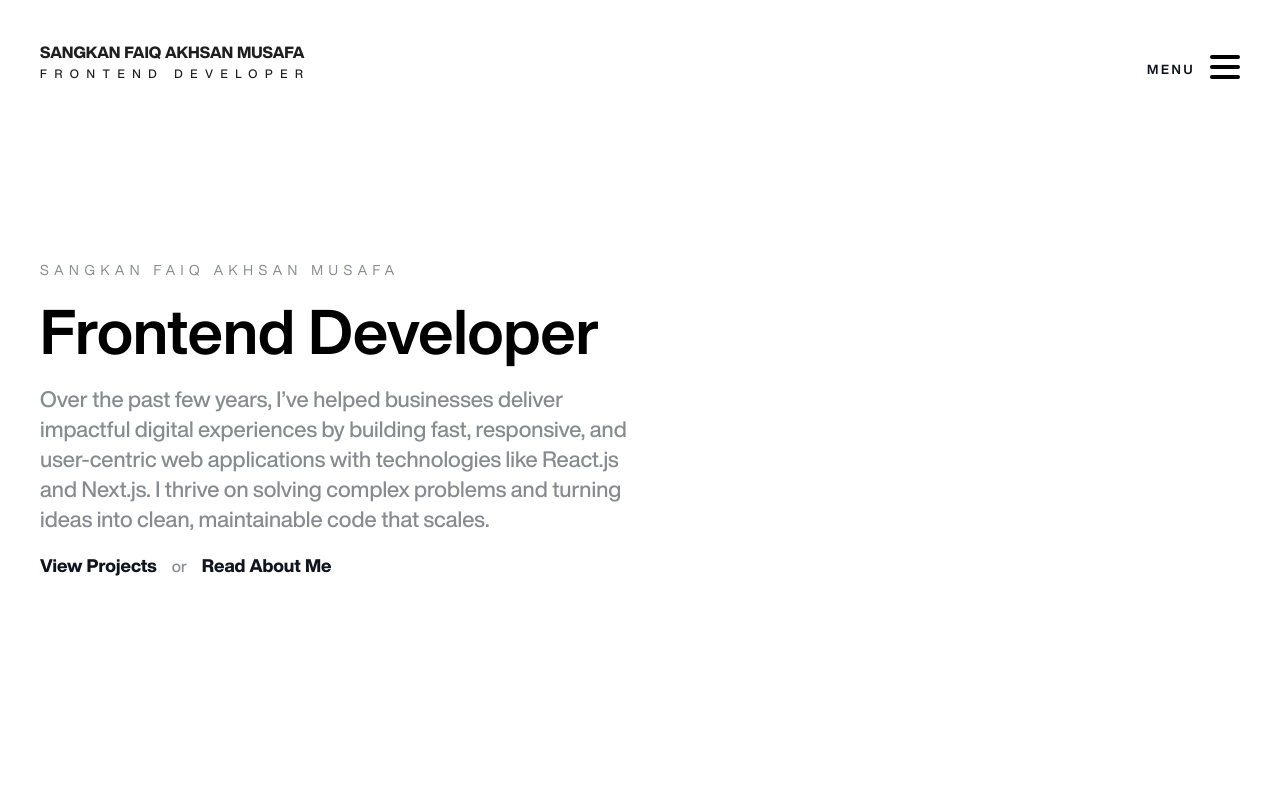
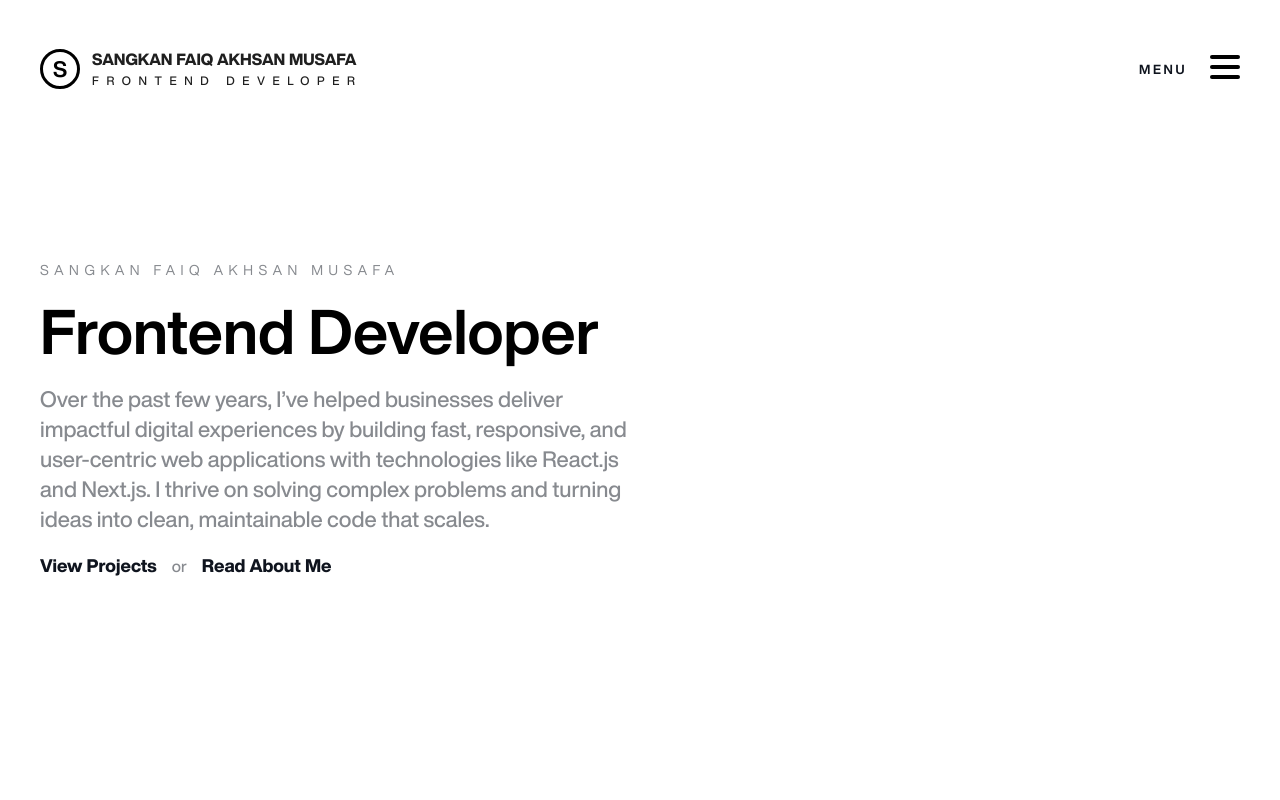
Before and after one commit to sangkanfaiq/portfolio, a Next.js app: page / in a window 1280 px wide. Shown: the top 800 px of the page. Built offline with nearby package versions, Linux system fonts and the light colour scheme.

Commit message:
Update navbar.tsx

```diff
--- a/components/navbar/navbar.tsx
+++ b/components/navbar/navbar.tsx
@@ -1,34 +1,10 @@
 "use client";
 import { introduction, menuItems } from "@/data";
 import { Flex, Grid, Typography } from "antd";
-import React, { useEffect, useState, useRef, useCallback } from "react";
+import React, { useEffect, useState, useCallback } from "react";
 import { motion, AnimatePresence, Variants, Transition } from "framer-motion";
-import { usePathname, useRouter } from "next/navigation";
+import { usePathname } from "next/navigation";
 import { usePageTransition } from "@/hooks/usePageTransition";
-
-interface NavbarTitleProps {
-	isActive: boolean;
-}
-
-interface MenuButtonProps {
-	isActive: boolean;
-	isAnimating: boolean;
-	onClick: () => void;
-}
-
-interface MenuOverlayProps {
-	isActive: boolean;
-	onExitComplete: () => void;
-}
-
-interface MenuContentProps {
-	isActive: boolean;
-	loading: boolean;
-	path: string;
-	onAnimationStart: () => void;
-	onAnimationComplete: () => void;
-	onClick: (path: string, blank: boolean) => void;
-}
 
 interface AnimationVariants {
 	menuContent: Variants;
@@ -203,17 +179,34 @@ const NavbarTitle: React.FC<{ isActive: boolean }> = ({ isActive }) => {
 
 	return (
 		<Flex
-			vertical
 			style={{
 				opacity: isHovered ? 0.7 : 1,
 				cursor: isHovered ? "pointer" : "",
 				transition: "opacity 0.3s ease",
-				display: !screens.md ? "none" : "flex",
 			}}
+			gap={12}
 			onMouseEnter={() => setIsHovered(true)}
 			onMouseLeave={() => setIsHovered(false)}
 			onClick={handleTitleClick}
 		>
+			<Flex justify="center" align="center">
+				<Flex
+					justify="center"
+					align="center"
+					style={{
+						width: "2.5rem",
+						height: "2.5rem",
+						borderRadius: "50%",
+						border: `3px solid ${isActive ? "#878a8f" : "#000"}`,
+						color: isActive ? "#878a8f" : "",
+						transition: "color 0.3s ease, border 0.3 ease",
+						transitionDelay: isActive ? "0.4s" : "0s",
+					}}
+				>
+					<h1 className="font-bold text-reg">S</h1>
+				</Flex>
+			</Flex>
+			<Flex justify="center" vertical>
 				<Typography.Text
 					className="font-extrabold nav-title"
 					style={{
@@ -222,7 +215,7 @@ const NavbarTitle: React.FC<{ isActive: boolean }> = ({ isActive }) => {
 						transitionDelay: isActive ? "0.4s" : "0s",
 					}}
 				>
-				{introduction.name}
+					{screens.md ? introduction.name : "Sangkan Faiq"}
 				</Typography.Text>
 				<Typography.Text
 					className="font-medium nav-subtitle"
@@ -232,8 +225,9 @@ const NavbarTitle: React.FC<{ isActive: boolean }> = ({ isActive }) => {
 						transitionDelay: isActive ? "0.4s" : "0s",
 					}}
 				>
-				{introduction.role}
+					{screens.md ? introduction.role : "FE Developer"}
 				</Typography.Text>
+			</Flex>
 		</Flex>
 	);
 };
@@ -241,7 +235,7 @@ const NavbarTitle: React.FC<{ isActive: boolean }> = ({ isActive }) => {
 const MenuButton: React.FC<{ isActive: boolean; isAnimating: boolean; onClick: () => void }> = ({ isActive, isAnimating, onClick }) => {
 	const screens = Grid.useBreakpoint();
 	return (
-		<Flex className="menu-wrap" onClick={isAnimating ? undefined : onClick}>
+		<Flex gap="small" className="menu-wrap" onClick={isAnimating ? undefined : onClick}>
 			<h1
 				className="font-bold menu-text"
 				style={{
@@ -381,7 +375,7 @@ const Navbar: React.FC = () => {
 
 	return (
 		<>
-			<Flex justify={!screens.md ? "flex-end" : "space-between"} className="navbar-section">
+			<Flex justify={"space-between"} className="navbar-section">
 				<NavbarTitle isActive={isActive} />
 				<MenuButton isActive={isActive} isAnimating={isAnimating} onClick={handleMenu} />
 			</Flex>
```
Lines whose indentation alone changed are shown as unchanged.
